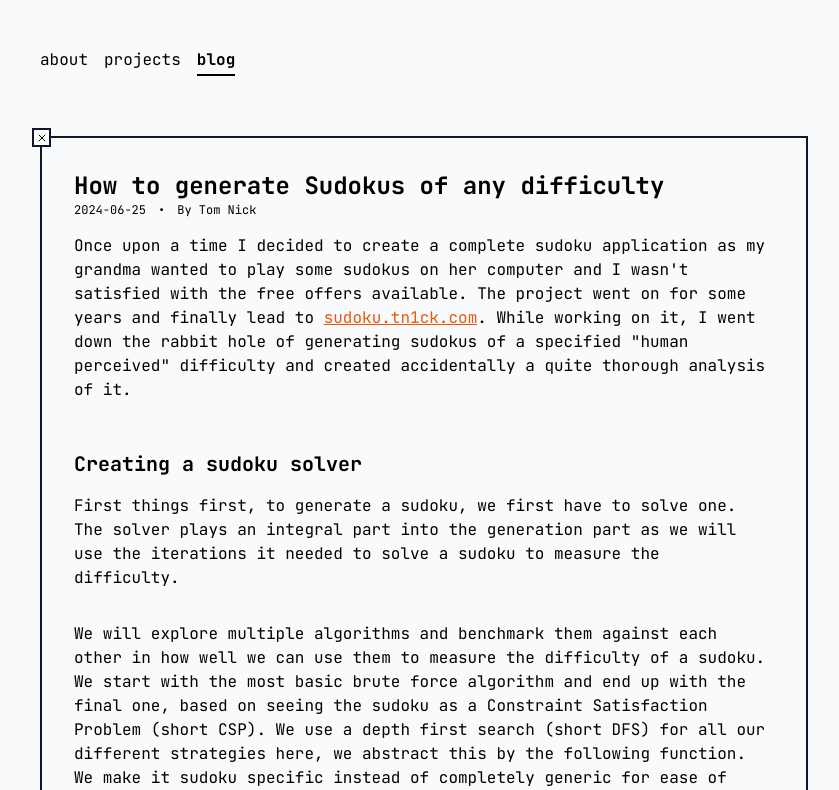
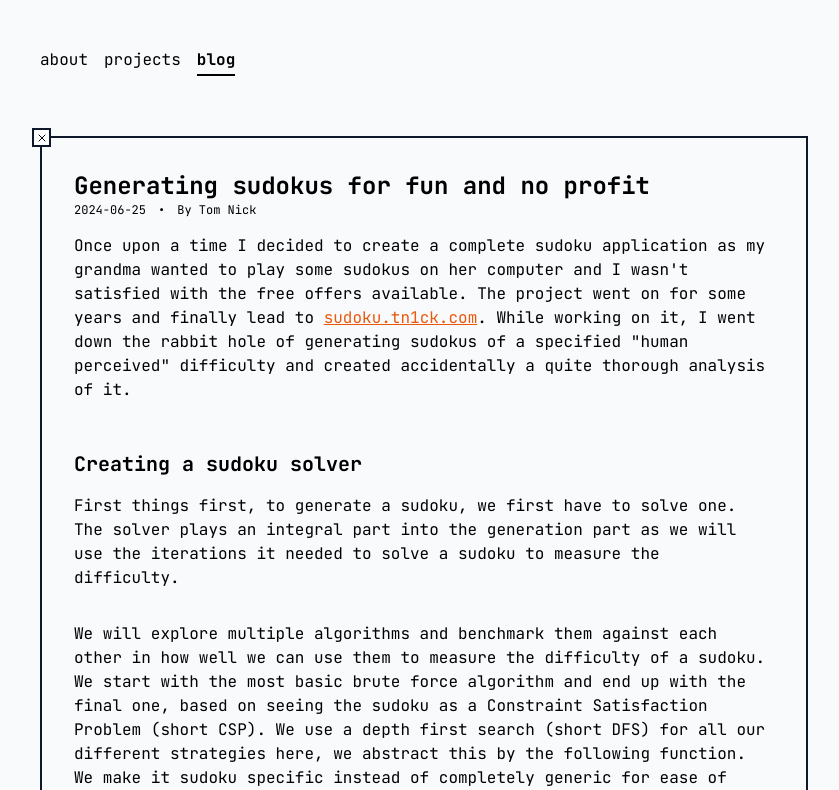
Before and after one commit to TN1ck/tn1ck.com, a Next.js app: page /blog/how-to-generate-sudokus in a window 1280 px wide. Shown: the top 790 px of the page, without its empty margins (216-1055 px from the left). Built offline with nearby package versions, Linux system fonts and the light colour scheme.

Commit message:
chore: improved metadata

```diff
--- a/pages/blog/dropbox-header.tsx
+++ b/pages/blog/dropbox-header.tsx
@@ -1,7 +1,13 @@
-import { NextPage } from "next"
+import { NextPage, Metadata } from "next"
 import Container from "../../components/container"
 import { Author, BlogContent } from "../../components/blog"
 import { CodeBlock } from "../../components/code-block"
+
+export const metadata: Metadata = {
+  title: "Recreating the New Dropbox Header Animation",
+  description:
+    "Dropbox just revamped their branding - and their website. The new header uses a cool clipping effect, which we’ll recreate.",
+}
 
 export const METADATA = {
   title: "Recreating the New Dropbox Header Animation",
--- a/pages/blog/hashcode.tsx
+++ b/pages/blog/hashcode.tsx
@@ -1,7 +1,13 @@
-import { NextPage } from "next"
+import { NextPage, Metadata } from "next"
 import Container from "../../components/container"
 import { Author, BlogContent } from "../../components/blog"
 import { CodeBlock } from "../../components/code-block"
+
+export const metadata: Metadata = {
+  title: "Place 101 at Hashcode 2017",
+  description:
+    "Hashcode is an international programming competition where teams, with a maximum of 4 people, have to solve a complex problem in under 4 hours. We reached place 101 in the 2017 competition; this is a short summary of our experience.",
+}
 
 export const METADATA = {
   title: "Place 101 at Hashcode 2017",
--- a/pages/blog/how-to-generate-sudokus.tsx
+++ b/pages/blog/how-to-generate-sudokus.tsx
@@ -1,5 +1,5 @@
 /* eslint-disable react/no-unescaped-entities */
-import { NextPage } from "next"
+import { NextPage, Metadata } from "next"
 import Container from "../../components/container"
 import { Author, BlogContent } from "../../components/blog"
 import { CodeBlock } from "../../components/code-block"
@@ -57,8 +57,13 @@ import { Card } from "../../components/card"
 import { TabComponent } from "../../components/tab"
 import { Footnote } from "../../components/footnote"
 
+export const metadata: Metadata = {
+  title: "Generating sudokus for fun and no profit",
+  description: "A guide on how to generate sudokus of any difficulty.",
+}
+
 export const METADATA = {
-  title: "How to generate Sudokus of any difficulty",
+  title: "Generating sudokus for fun and no profit",
   date: "2024-06-25",
   slug: "how-to-generate-sudokus",
 }
--- a/pages/blog/miu.tsx
+++ b/pages/blog/miu.tsx
@@ -1,6 +1,12 @@
-import { NextPage } from "next"
+import { NextPage, Metadata } from "next"
 import Container from "../../components/container"
 import { Author, BlogContent } from "../../components/blog"
+
+export const metadata: Metadata = {
+  title: "The MIU System",
+  description:
+    "The first exercise introduced in Gödel, Escher, Bach is the MIU System. This post describes the system and how to solve it.",
+}
 
 export const METADATA = {
   title: "The MIU System",
--- a/pages/blog/numbers-game.tsx
+++ b/pages/blog/numbers-game.tsx
@@ -1,8 +1,14 @@
-import { NextPage } from "next"
+import { NextPage, Metadata } from "next"
 import Container from "../../components/container"
 import { Author, BlogContent } from "../../components/blog"
 import { CodeBlock } from "../../components/code-block"
 import { Fragment, useState } from "react"
+
+export const metadata: Metadata = {
+  title: "Finding the optimal solution for the numbers game",
+  description:
+    "One of the games bored students play is the 'Numbers Game,' also known as 'Take Tens' or in German, 'Zahlenspiel.' I once implemented it and wrote a solver to find the minimum number of steps required to solve the game. Here is the solution.",
+}
 
 export const METADATA = {
   title: "Finding the optimal solution for the numbers game",
--- a/pages/blog/update-plans.tsx
+++ b/pages/blog/update-plans.tsx
@@ -1,4 +1,4 @@
-import type { NextPage } from "next"
+import type { NextPage, Metadata } from "next"
 import Link from "next/link"
 import Container from "../../components/container"
 import { CodeBlock } from "../../components/code-block"
@@ -7,6 +7,12 @@ import React, { useState } from "react"
 import { Author, BlogContent } from "../../components/blog"
 import { Card } from "../../components/card"
 import { Footnote } from "../../components/footnote"
+
+export const metadata: Metadata = {
+  title: "Safeguarding changes using the plan-execute pattern",
+  description:
+    "The plan-execute pattern is a way to preview changes before they are applied. This blog post shows how to use this pattern for database updates.",
+}
 
 /* eslint-disable react/no-unescaped-entities */
 
--- a/pages/index.tsx
+++ b/pages/index.tsx
@@ -1,7 +1,13 @@
-import type { NextPage } from "next"
+import type { NextPage, Metadata } from "next"
 import Link from "next/link"
 import Container from "../components/container"
 import WorkSection from "../components/work"
+
+export const metadata: Metadata = {
+  title: "Tn1ck.com - Personal Website of Tom Nick",
+  description:
+    "Personal website of Tom Nick. Mostly about technology and personal projects.",
+}
 
 const workData = [
   {
```
